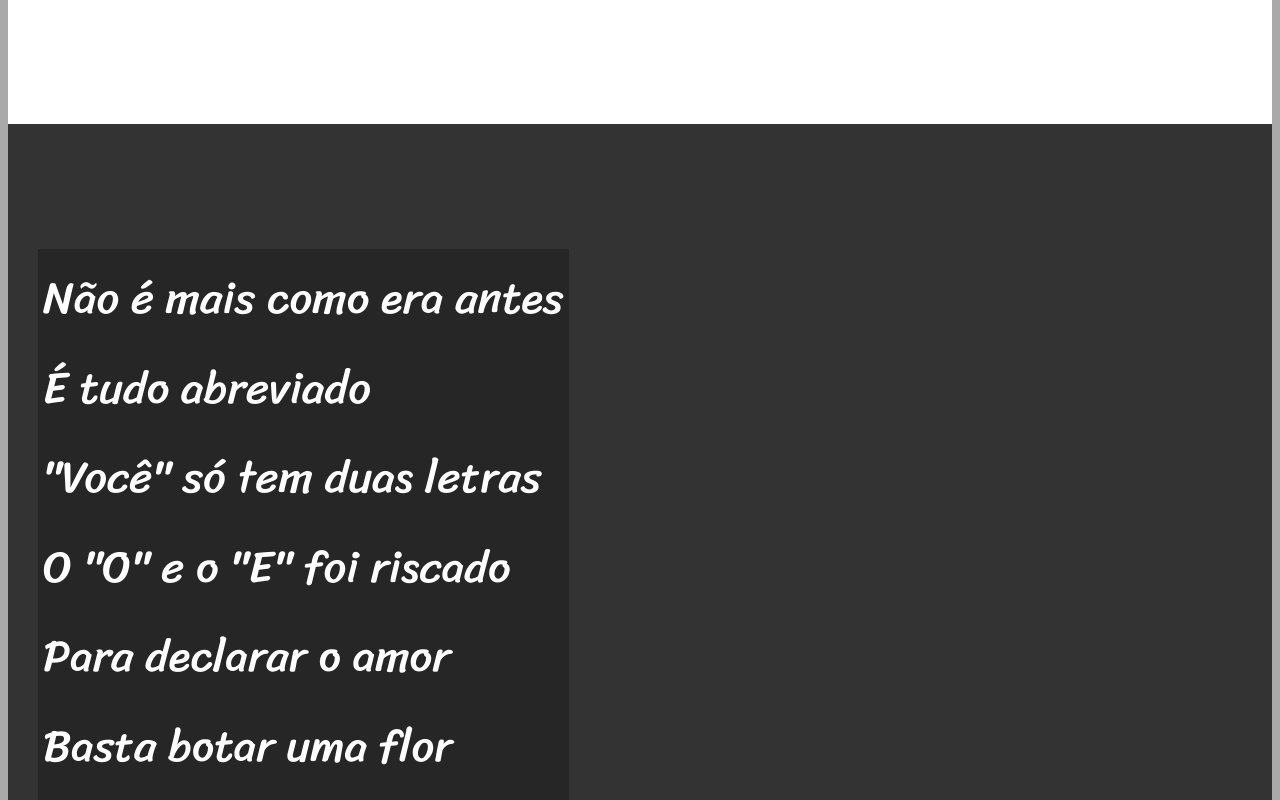
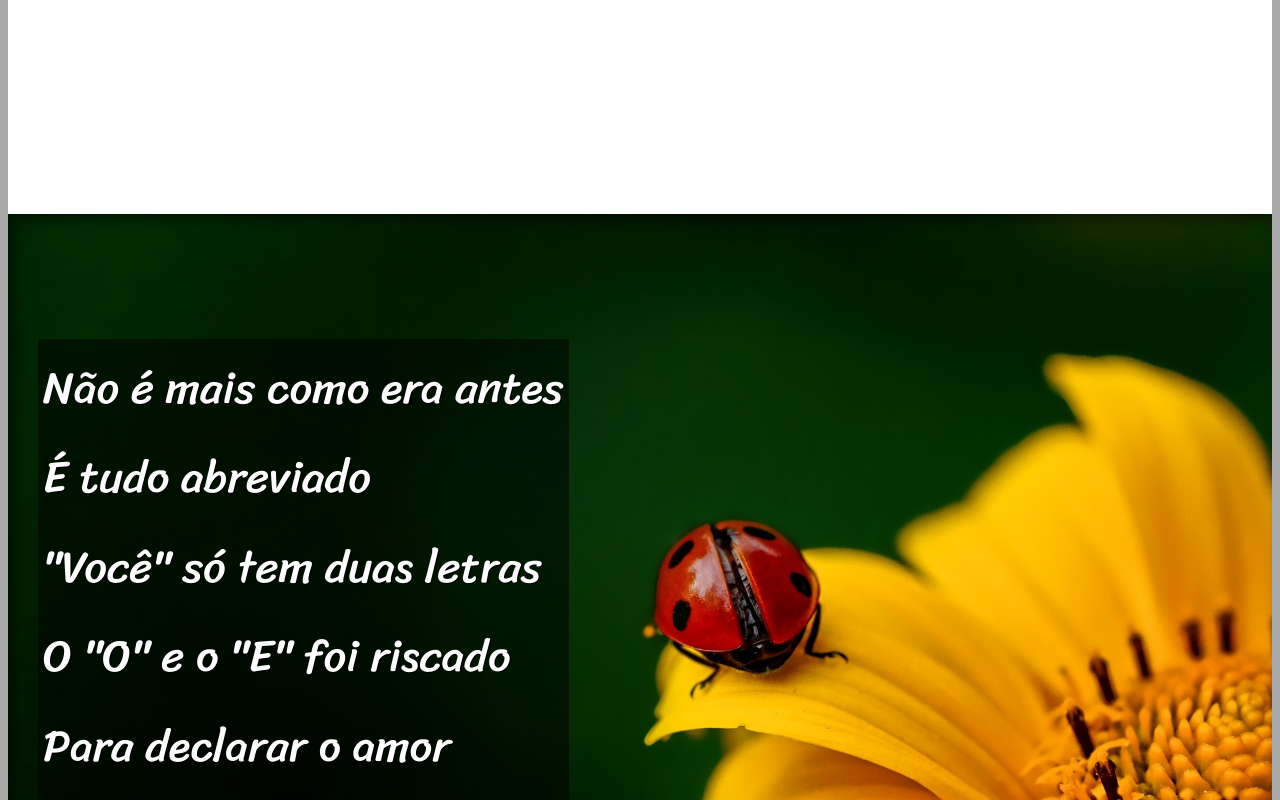
Before and after one commit to RogerioNozi/html-css, a plain HTML site: page Desafios/D012/index.html in a window 1280 px wide. Shown: the part 1200-2000 px from the top of the page. Drawn offline with Linux system fonts and the light colour scheme.

Commit message:
background attachment

```diff
--- a/Desafios/D012/estilo/style.css
+++ b/Desafios/D012/estilo/style.css
@@ -59,6 +59,10 @@ section{
     font-size: 3.5vw;
 }
 
+section > p {
+    padding-bottom: 2em;
+}
+
 section.normal{
     background-color: white;
     color: black;
@@ -67,15 +71,30 @@ section.normal{
 section.imagem{
     background-color: rgb(51,51,51);
     color: white;
+    box-shadow: inset 6px 6px 13px rgba(0, 0, 0, 0.471);
+    background-size: cover;
+    background-attachment: fixed;
 }
 
 section.imagem > p{
     display: inline-block;
     padding: 5px;
-    background-color: rgba(0, 0, 0, 0.253);
+    background-color: rgba(0, 0, 0, 0.505);
+    text-shadow: 1px 1px 0px black;
 }
 
+section#img01{
+background-image: url('../imagens/background001.jpg');
+background-position: right center;
 
+
+}
+
+section#img02{
+    background-image: url('../imagens/background002.jpg');
+
+
+}
 
 footer{
     background-color: black;
--- a/Desafios/D012/index.html
+++ b/Desafios/D012/index.html
@@ -26,7 +26,7 @@
             </p>
         </section>
 
-        <section class="imagem">
+        <section class="imagem" id="img01">
             <p>
                 Não é mais como era antes<br>
                 É tudo abreviado<br>
@@ -60,7 +60,7 @@
             </p>
         </section>
 
-        <section class="imagem">
+        <section class="imagem" id="img02">
             <p>
                 Tenho saudade das cartas<br>
                 Escritas com a própria mão<br>
```
